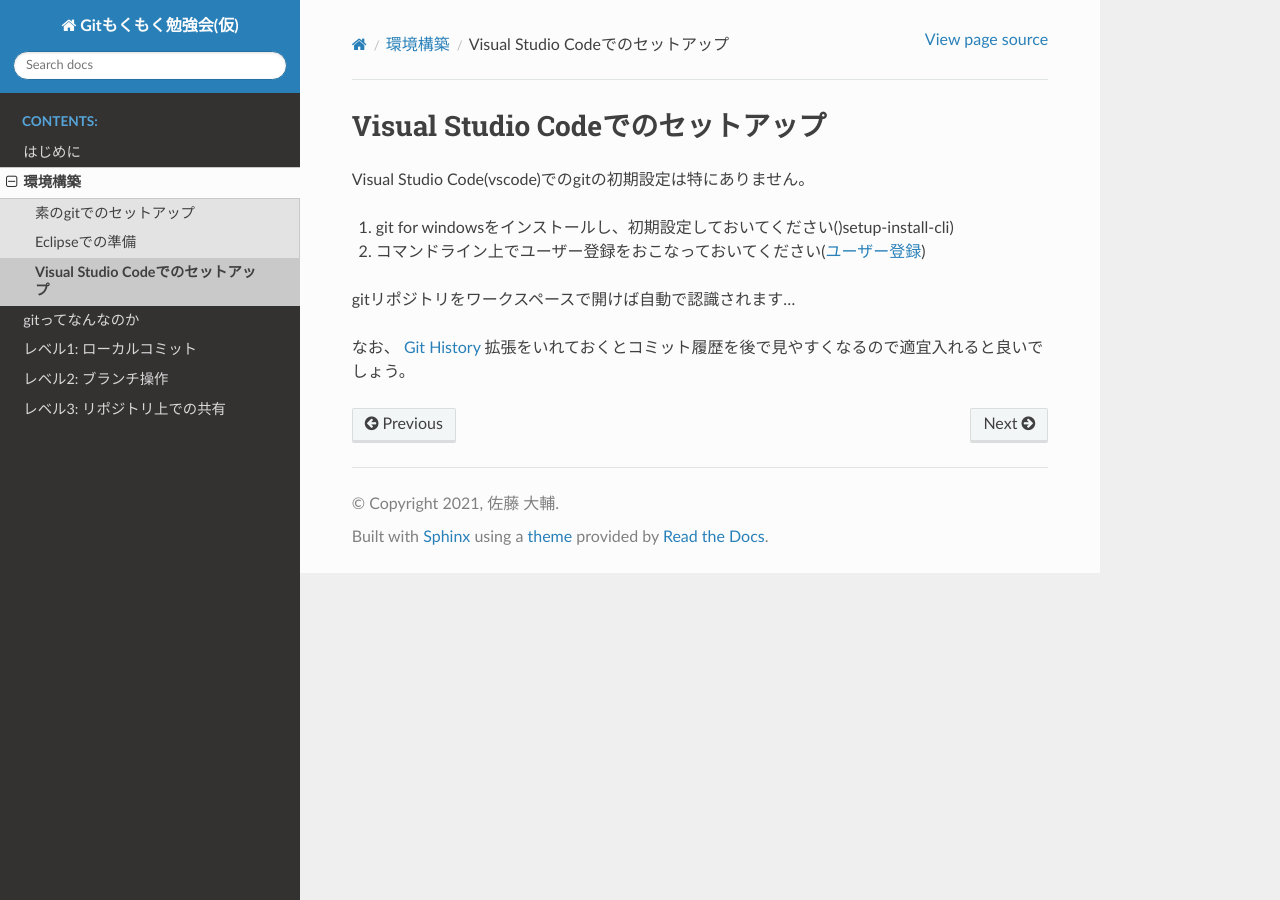
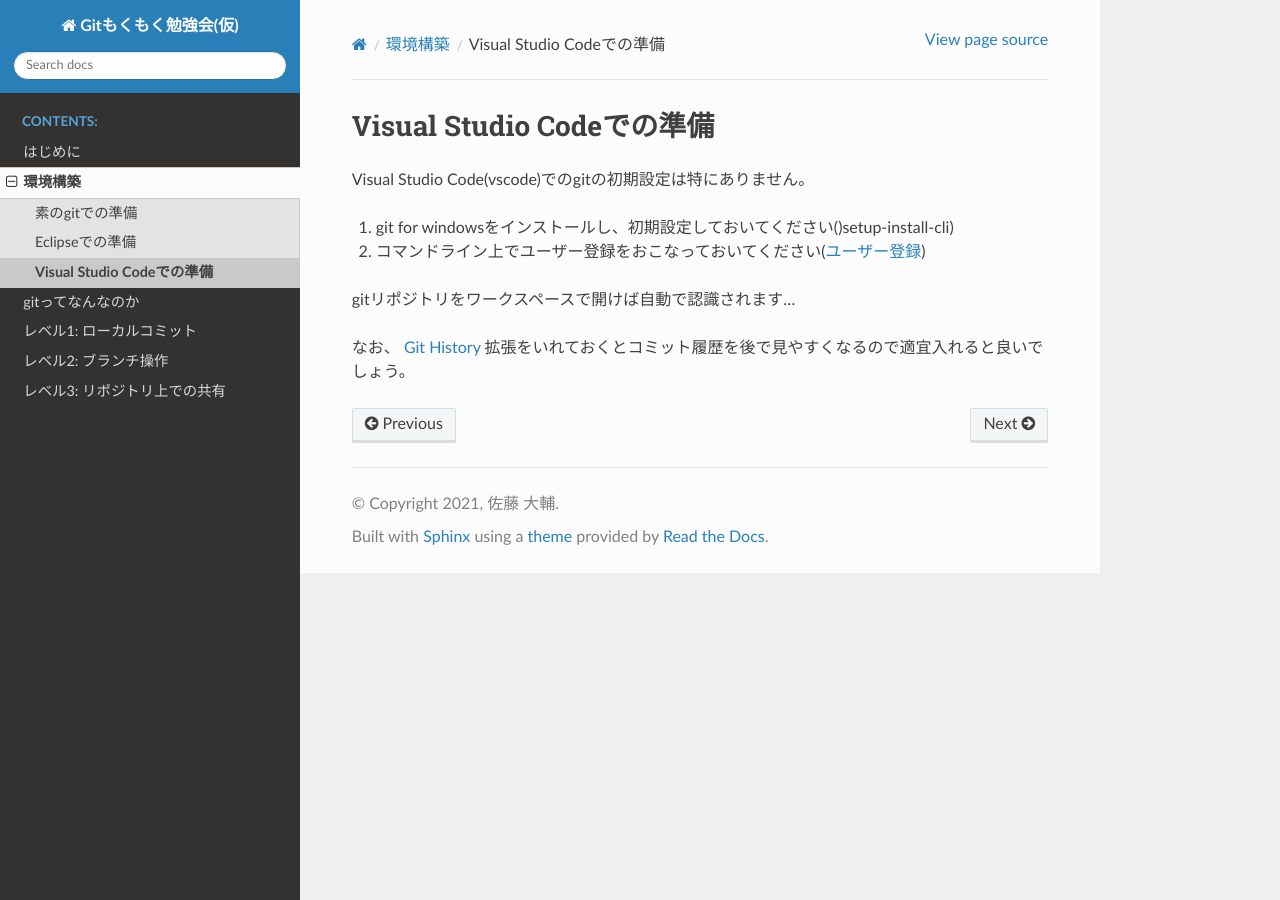
Before and after one commit to densuke-st/git-moku, a Sphinx documentation site: the page built from doc/source/setup/vscode.rst, in a window 1280 px wide. Built offline with Sphinx 7.4.7 and the Read the Docs theme 2.0.0, drawn with Linux system fonts in a browser that asks for light colours.

Commit message:
節タイトル変更(eclipseとあわせた)

```diff
--- a/doc/source/setup/cli.rst
+++ b/doc/source/setup/cli.rst
@@ -1,7 +1,7 @@
 .. _setup-cli:
 
 =======================================
-素のgitでのセットアップ
+素のgitでの準備
 =======================================
 
 実はこれが一番簡単な気がします。
--- a/doc/source/setup/vscode.rst
+++ b/doc/source/setup/vscode.rst
@@ -1,7 +1,7 @@
 .. _setup-vscode:
 
 ====================================
-Visual Studio Codeでのセットアップ
+Visual Studio Codeでの準備
 ====================================
 
 Visual Studio Code(vscode)でのgitの初期設定は特にありません。
```
